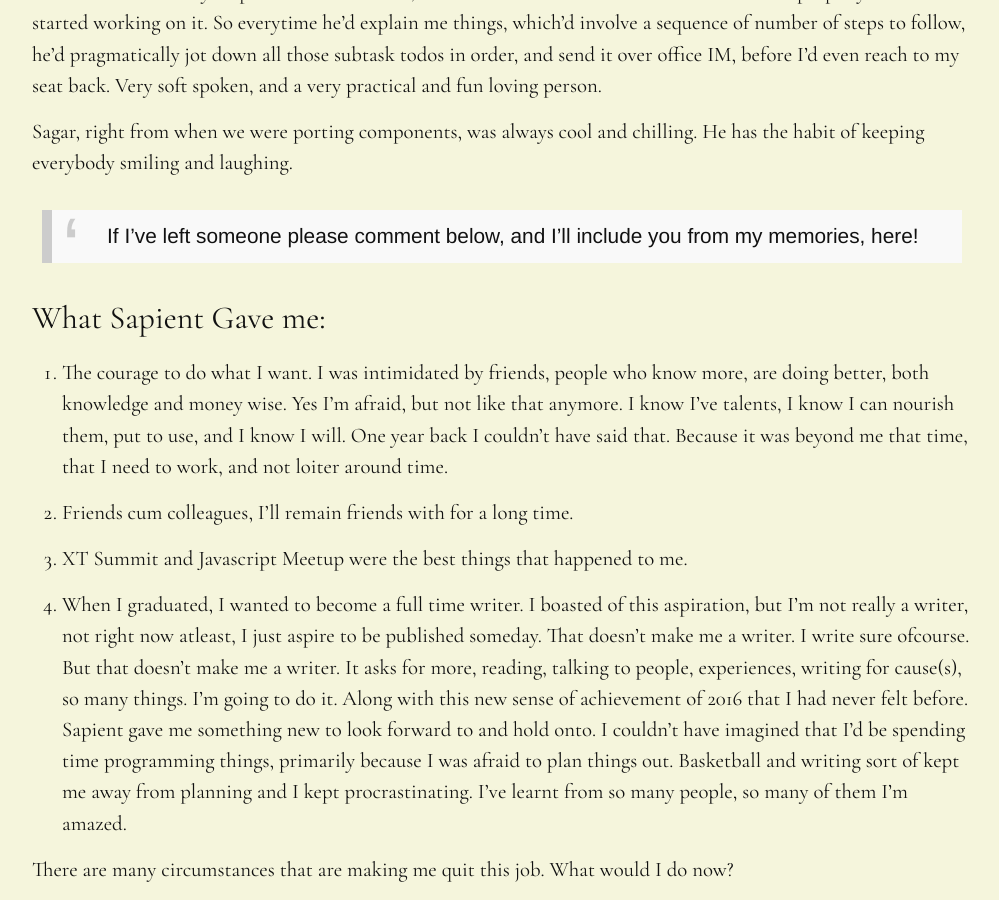
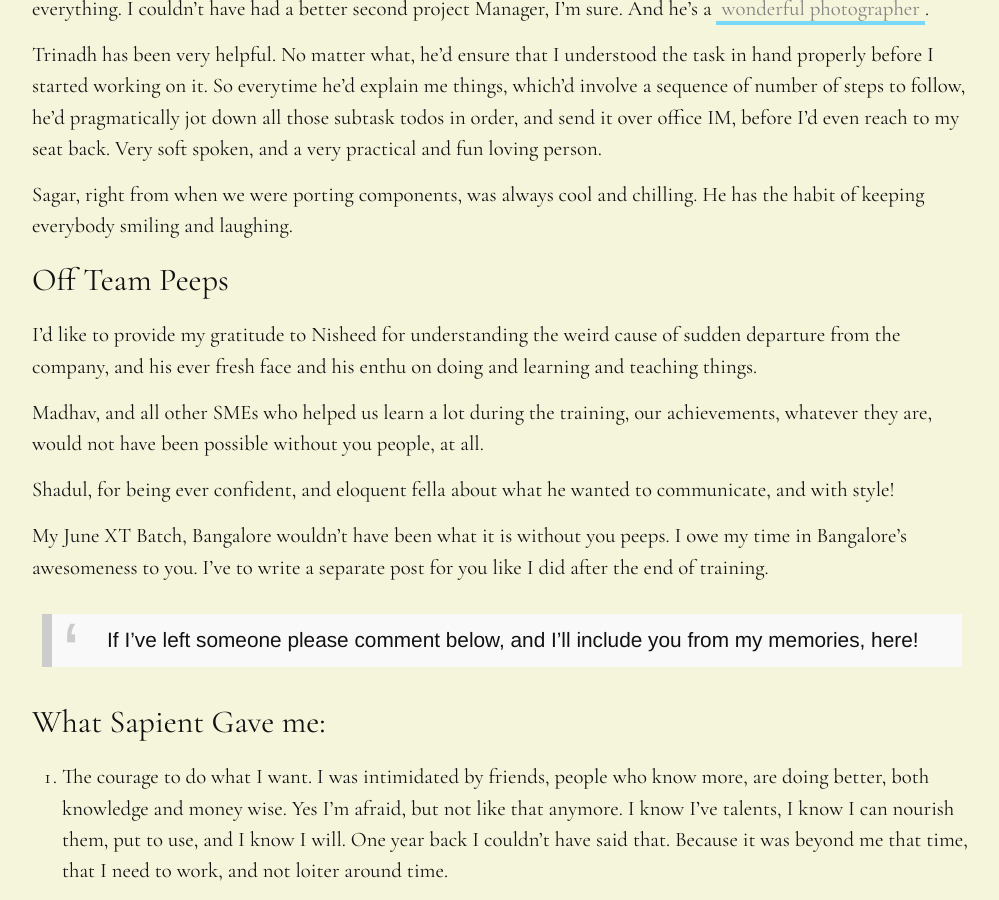
Before and after one commit to gdad-s-river/gdad-s-river.github.io, a Jekyll site: the page built from _posts/2017-01-01-goodbye-sapient.md, in a window 1280 px wide and 900 px high, scrolled down 4919 px. Shown: the whole window, without its empty margins (138-1137 px from the left). Built offline with Jekyll 4.4.1, drawn with Linux system fonts in a browser that asks for light colours; comment, search, counter and statistics services are not loaded.

Commit message:
post updated

```diff
--- a/_posts/2017-01-01-goodbye-sapient.md
+++ b/_posts/2017-01-01-goodbye-sapient.md
@@ -9,6 +9,8 @@ tag: "2016, Sapient, goodbye"
 2016 year, saved me. 2016 year also dug its fingers hard into my shoulders and jolted me with unexpected events. 2016, gave me friends and mentors I'd cherish for life, friends who made it fun to indulge in a 9 - 6 job, mentors who'd make it worthwhile of the effort.
 
 I guess 10th January, 2016 was my first project, first day. I was scared of the documentation of the IEA front end framework (our project) that a bunch of us were handed over before we were scheduled for the project.
+
+## Team People
 
 Rishabh and I weren't selected for it, but the two of the four that were, left the company for better salaries in between. Both of them had pretty genuine reasons to take the lucrative, none of them wanted to work corely in technology. So I wouldn't judge them. But if both of them had chucked out because of better tech opportunities, I'd have judged them. Only in this year, I realised, a product is because of its team. They missed some pretty experienced, friendly faces, which I'm surely going to miss now.
 
@@ -80,7 +82,18 @@ Trinadh has been very helpful. No matter what, he'd ensure that I understood the
 
 Sagar, right from when we were porting components, was always cool and chilling. He has the habit of keeping everybody smiling and laughing.
 
+## Off Team Peeps
+
+I'd like to provide my gratitude to Nisheed for understanding the weird cause of sudden departure from the company, and his ever fresh face and his enthu on doing and learning and teaching things.
+
+Madhav, and all other SMEs who helped us learn a lot during the training, our achievements, whatever they are, would not have been possible without you people, at all.
+
+Shadul, for being ever confident, and eloquent fella about what he wanted to communicate, and with style!
+
+My June XT Batch, Bangalore wouldn't have been what it is without you peeps. I owe my time in Bangalore's awesomeness to you. I've to write a separate post for you like I did after the end of training.
+
 > If I've left someone please comment below, and I'll include you from my memories, here!
+
 
 ## What Sapient Gave me:
 
--- a/sw.js
+++ b/sw.js
@@ -2,7 +2,7 @@
 layout: null
 ---
 
-const staticCacheName = "gdad-s-river-static-v41";
+const staticCacheName = "gdad-s-river-static-v42";
 
 console.log("installing service worker");
 
```
